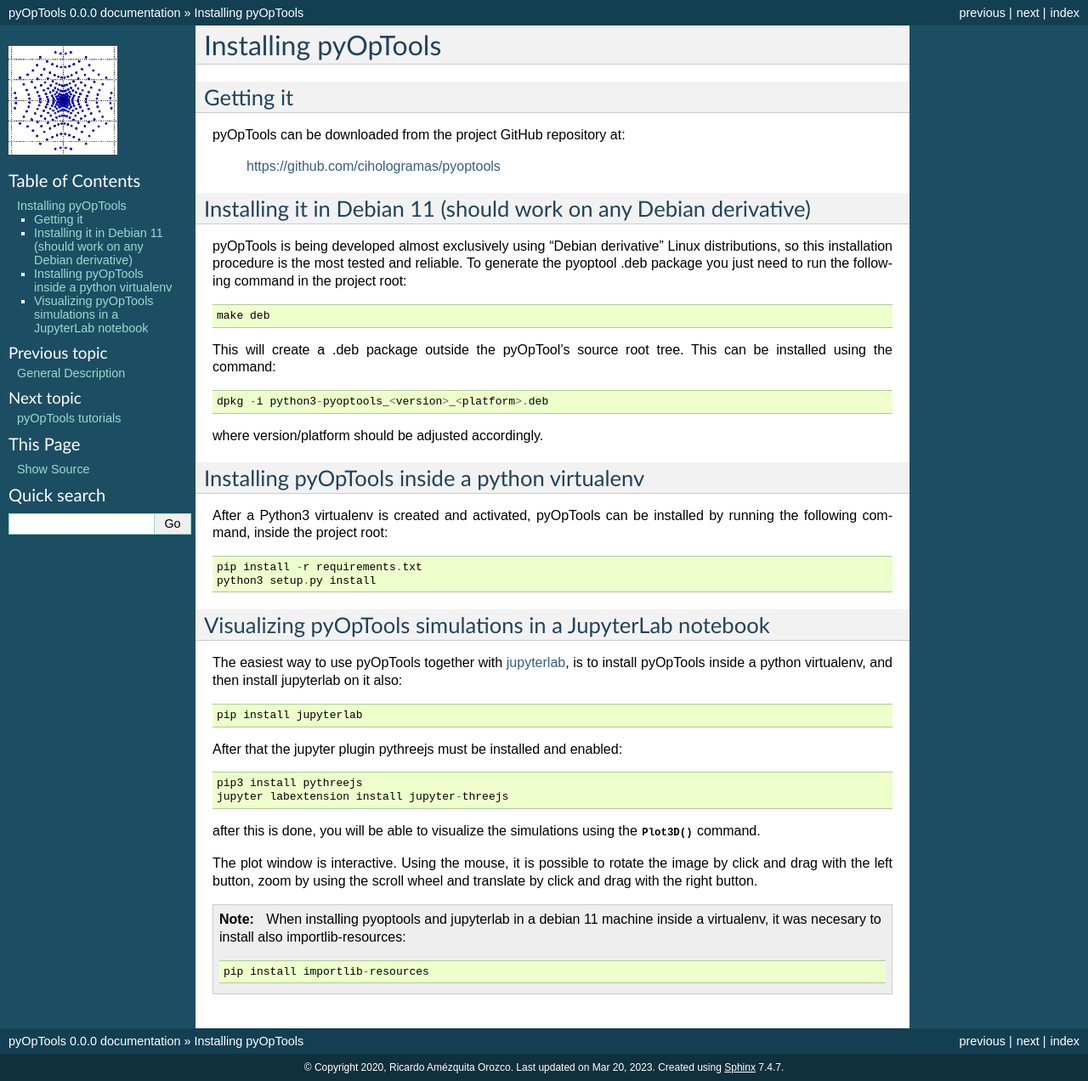
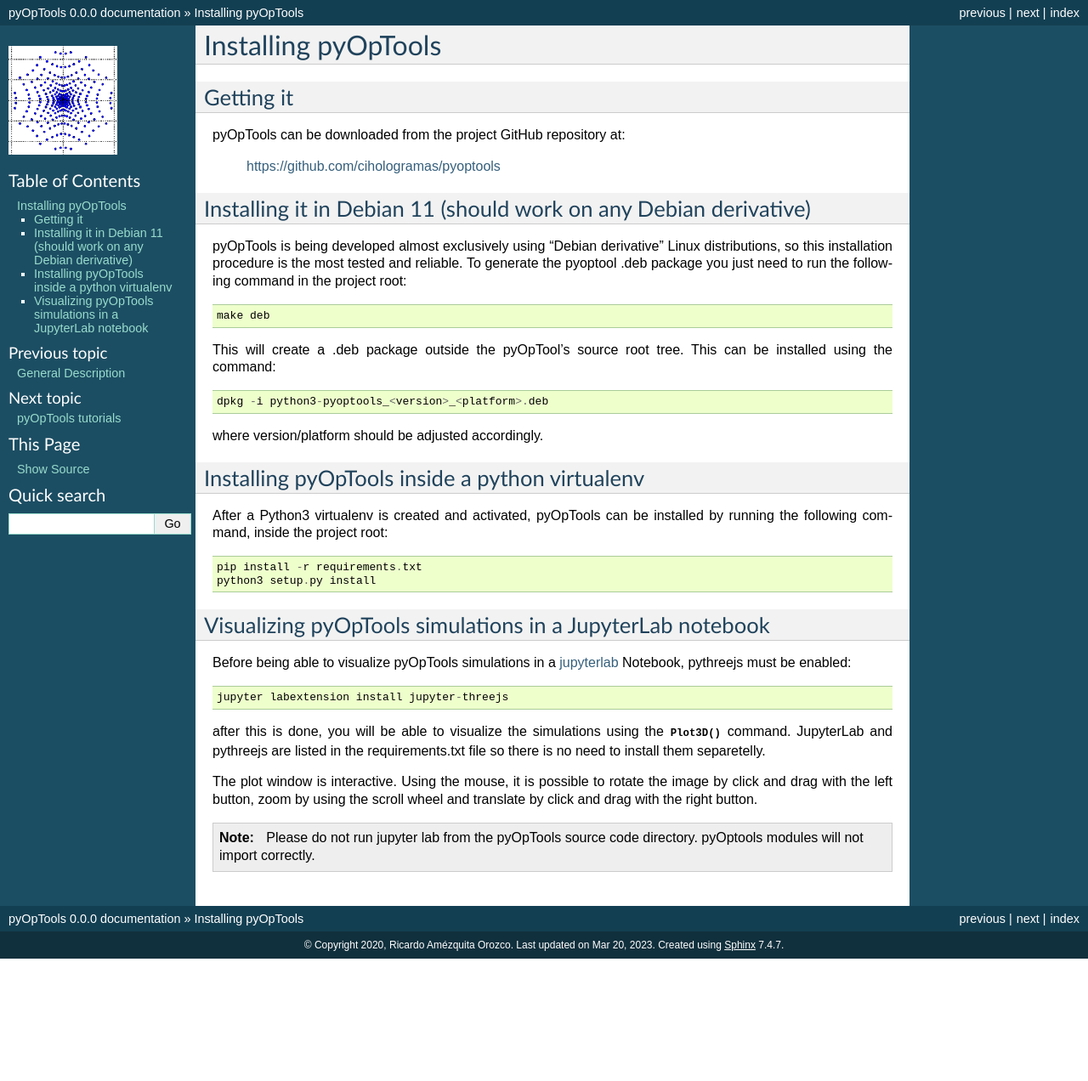
Before and after one commit to cihologramas/pyoptools, a Sphinx documentation site: the page built from doc/install.rst, in a window 1280 px wide. Shown: the whole page at 85% size. Built offline with Sphinx 7.4.7, drawn with Linux system fonts in a browser that asks for light colours; formulas are drawn with MathJax 3; pages that are not in the unit, such as notebooks, are missing from menus; after the commit the page ends 1128 px from its top, so only the background shows below that.

Commit message:
Some improvement in the documentation (#144)
* Update requirements.txt

Some fixes to allow documentation build were performed

* Documentation improvement

Some documentation was added, and the requirement.txt was updated

* Update conf.py

```diff
--- a/doc/conf.py
+++ b/doc/conf.py
@@ -226,3 +226,11 @@
 
 # If false, no module index is generated.
 # latex_use_modindex = True
+
+nbsphinx_prolog = """
+.. warning::
+    There is an issue with the generation of documentation from notebooks,
+    such as this page, that causes interactive plots generated using the
+    Plot3D function to appear incorrect. The examples should produce correct
+    3D plots when executed directly in Jupyter Lab.
+"""
--- a/doc/install.rst
+++ b/doc/install.rst
@@ -38,26 +38,21 @@
 Visualizing pyOpTools simulations in a JupyterLab notebook
 ----------------------------------------------------------
 
-The easiest way to  use pyOpTools together with
-`jupyterlab <https://jupyter.org>`_, is to install pyOpTools
-inside a python virtualenv, and then install jupyterlab on it also::
+Before being able to visualize pyOpTools simulations in a
+`jupyterlab <https://jupyter.org>`_ Notebook, pythreejs must be enabled::
 
-    pip install jupyterlab
-
-After that the jupyter plugin pythreejs must be installed and enabled::
-
-    pip3 install pythreejs
     jupyter labextension install jupyter-threejs
 
-after this is done, you will be able to visualize the simulations using the
-:func:`~pyoptools.gui.ipywidgets.Plot3D` command.
+after this is done, you will be able to visualize the simulations using
+the :func:`~pyoptools.gui.ipywidgets.Plot3D` command. JupyterLab  and pythreejs
+are listed in the requirements.txt file so there is no need to install them
+separetelly.
+
 
 The plot window is interactive. Using the mouse, it is possible to rotate
 the image by click and drag with the left button, zoom by using the scroll
 wheel and translate by click and drag with the right button.
 
 .. note ::
-    When installing pyoptools and jupyterlab in a debian 11 machine inside a
-    virtualenv, it was necesary to install also importlib-resources::
-
-      pip install importlib-resources
+    Please do not run jupyter lab from the pyOpTools source code directory.
+    pyOptools modules will not import correctly.
--- a/doc/requirements.txt
+++ b/doc/requirements.txt
@@ -2,7 +2,7 @@
 jupyter
 ipython
 six
-numpy==1.22.0
+numpy
 scipy
 Cython
 matplotlib
@@ -17,3 +17,4 @@
 nbsphinx
 imageio
 PyYAML
+importlib_resources
```
Also changed, not shown: requirements.txt (+5 -4 lines), doc/notebooks/basic/00-Intro.ipynb, doc/notebooks/basic/PredefinedComponents.ipynb, doc/notebooks/basic/SimpleRayTraces.ipynb, 1 other file.
